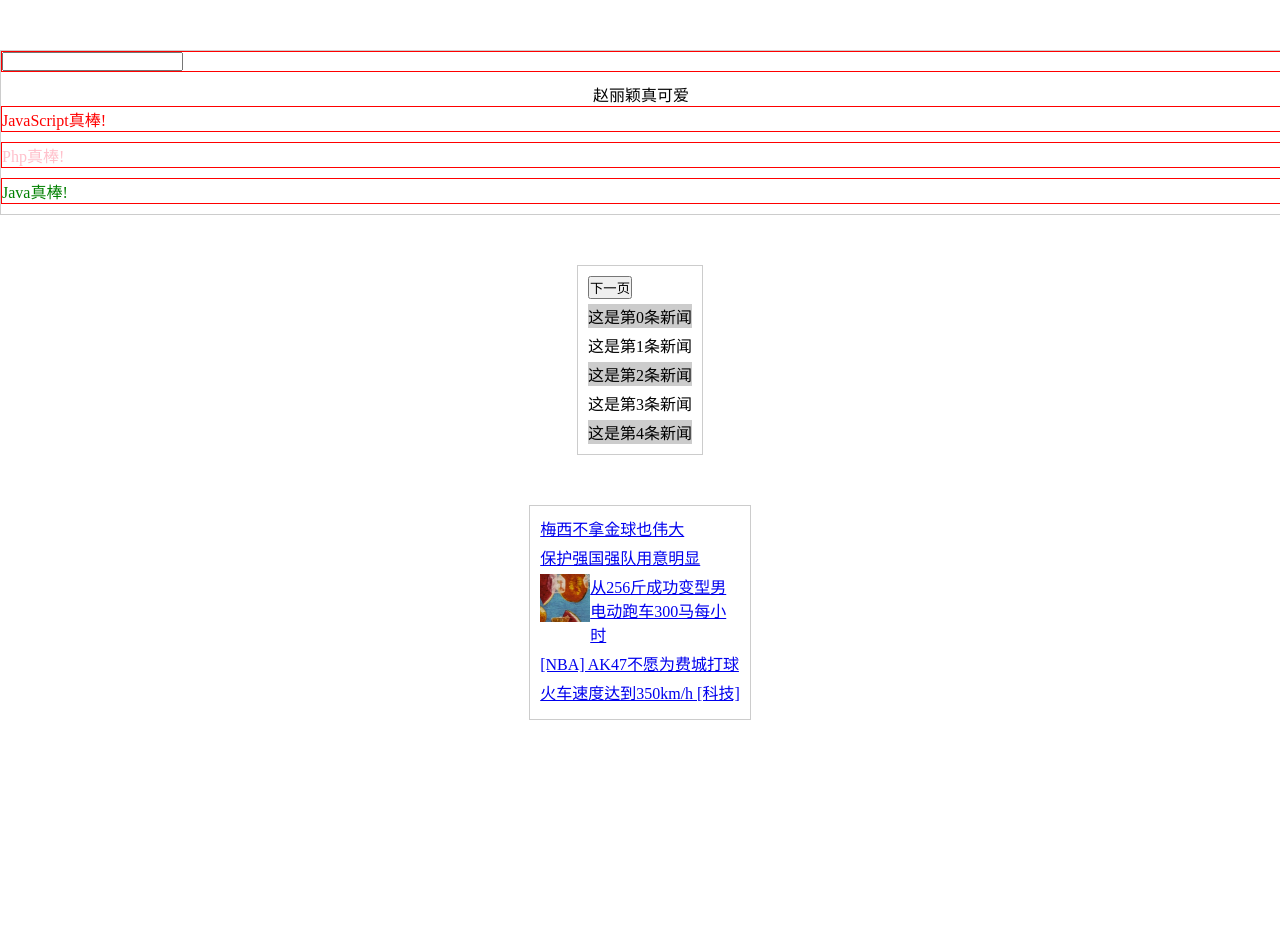
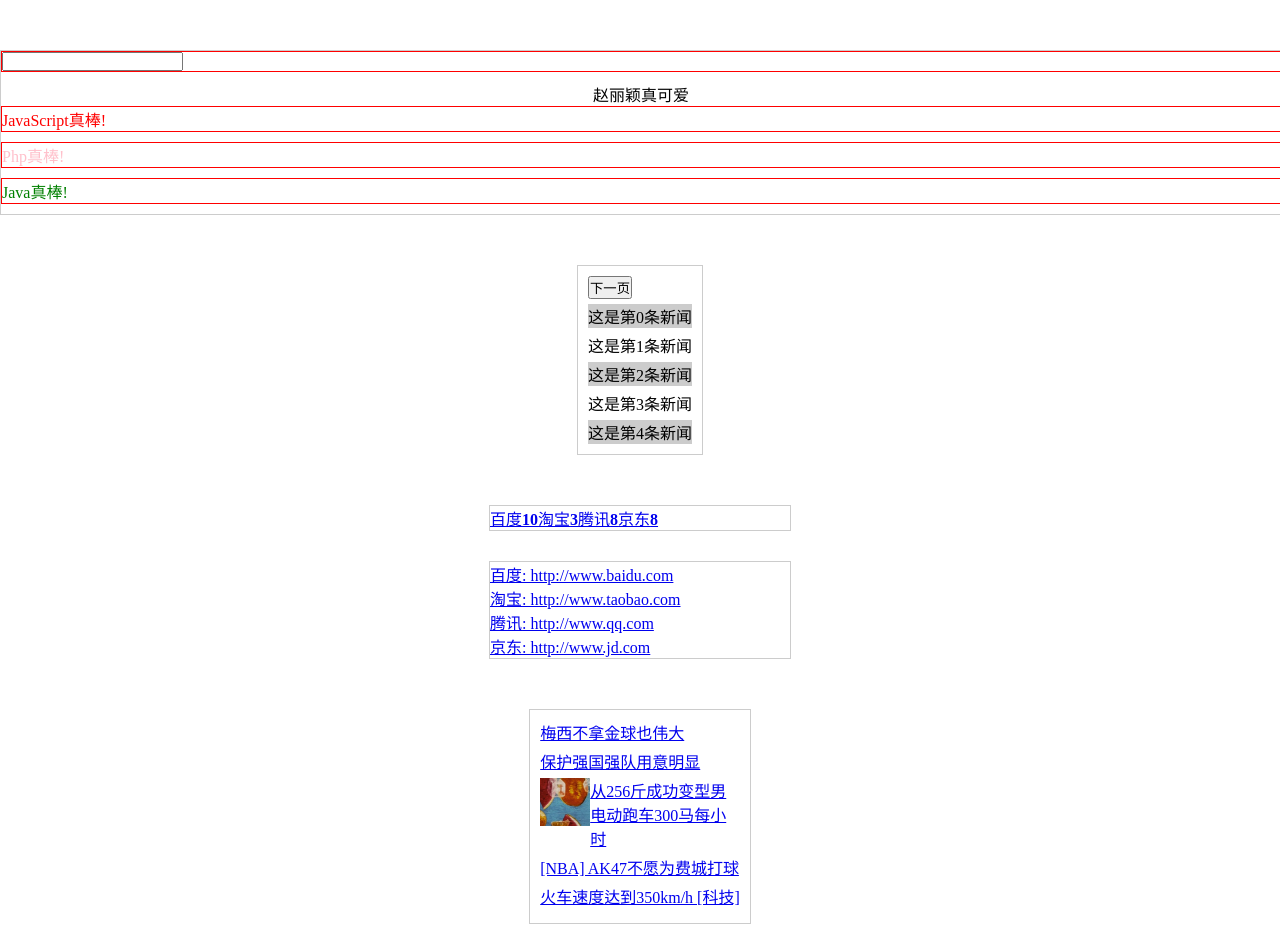
Before and after one commit to lxw-peter/JavaScript-Design-Patterns, a website: page index.html in a window 1280 px wide. Before the commit the page ends 800 px from the top, so only its background shows below. Drawn offline with Linux system fonts and the light colour scheme.

Commit message:
创建多类导航

```diff
--- a/15-享元模式/2.享元对象.js
+++ b/15-享元模式/2.享元对象.js
@@ -6,6 +6,7 @@ var Flyweight = (function () {
     created.push(dom)
     return dom
   }
+
   return {
     getDiv: function () {
       if (created.length < 5) {
--- /dev/null
+++ b/16-模板方法模式/2.创建多类导航.js
@@ -0,0 +1,93 @@
+// 格式化字符串方法
+function formateString (str, data) {
+  return str.replace(/\{\{(\w+)\}\}/g, function (match, key) {
+    return (typeof data[key] === 'undefined' ) ? '' : data[key]
+  })
+}
+
+var Nav = function (data) {
+  this.item = '<a href="{{href}}" title="{{title}}">{{name}}</a>'
+  this.html = ''
+  for (var i = 0, len = data.length; i < len; i++) {
+    this.html += formateString(this.item, data[i])
+  }
+  return this.html
+}
+
+var NumNav = function (data) {
+  var tpl = '<b>{{num}}</b>'
+  for (var i = data.length - 1; i >= 0; i--) {
+    data[i].name += formateString(tpl, data[i])
+  }
+  return Nav.call(this, data)
+}
+
+var LinkNav = function (data) {
+  var tpl = '<span>: {{link}}</span><br>'
+  for (var i = data.length - 1; i >= 0; i--) {
+    data[i].name += formateString(tpl, data[i])
+  }
+  return Nav.call(this, data)
+}
+
+var nav1 = document.getElementById('nav1')
+nav1.innerHTML = NumNav([
+  {
+    href: 'http://www.baidu.com',
+    title: '百度一下，你就知道',
+    name: '百度',
+    num: '10'
+  },
+  {
+    href: 'http://www.taobao.com',
+    title: '淘宝商城',
+    name: '淘宝',
+    num: '3'
+  },
+  {
+    href: 'http://www.qq.com',
+    title: '腾讯首页',
+    name: '腾讯',
+    num: '8'
+  },
+  {
+    href: 'http://www.jd.com',
+    title: '',
+    name: '京东',
+    num: '8'
+  }
+]
+)
+
+var nav2 = document.getElementById('nav2')
+nav2.innerHTML = LinkNav([
+  {
+    href: 'http://www.baidu.com',
+    title: '百度一下，你就知道',
+    link: 'http://www.baidu.com',
+    name: '百度',
+    num: '10'
+  },
+  {
+    href: 'http://www.taobao.com',
+    title: '淘宝商城',
+    link: 'http://www.taobao.com',
+    name: '淘宝',
+    num: '3'
+  },
+  {
+    href: 'http://www.qq.com',
+    title: '腾讯首页',
+    link: 'http://www.qq.com',
+    name: '腾讯',
+    num: '8'
+  },
+  {
+    href: 'http://www.jd.com',
+    title: '',
+    link: 'http://www.jd.com',
+    name: '京东',
+    num: '8'
+  }
+]
+)
--- a/index.html
+++ b/index.html
@@ -65,7 +65,12 @@
     .small img {
       width: 50px;
     }
-
+    #nav1,
+    #nav2 {
+      width: 300px;
+      border: 1px solid #ccc;
+      margin: 30px auto;
+    }
   </style>
 </head>
 <body>
@@ -81,6 +86,9 @@
     <button id="next_page">下一页</button>
   </div>
 
+  <div id="nav1"></div>
+  <div id="nav2"></div>
+
   <script src="./4-工厂方法模式/3-安全的工厂方法.js"></script>
   <script src="./12-装饰者模式/2-输入框装饰者改造.js"></script>
   <script src="./13-桥接模式/1.事件交互.js"></script>
@@ -88,5 +96,6 @@
   <script src="./8-单例模式/2-函数命名空间.js"></script>
   <!-- <script src="./15-享元模式/1.新闻翻页功能.js"></script> -->
   <script src="./15-享元模式/2.享元对象.js"></script>
+  <script src="./16-模板方法模式/2.创建多类导航.js"></script>
 </body>
 </html>
```
Also changed, not shown: 3-简单工厂模式/1-登录模块.js (+10 -14 lines), 2 other files.
